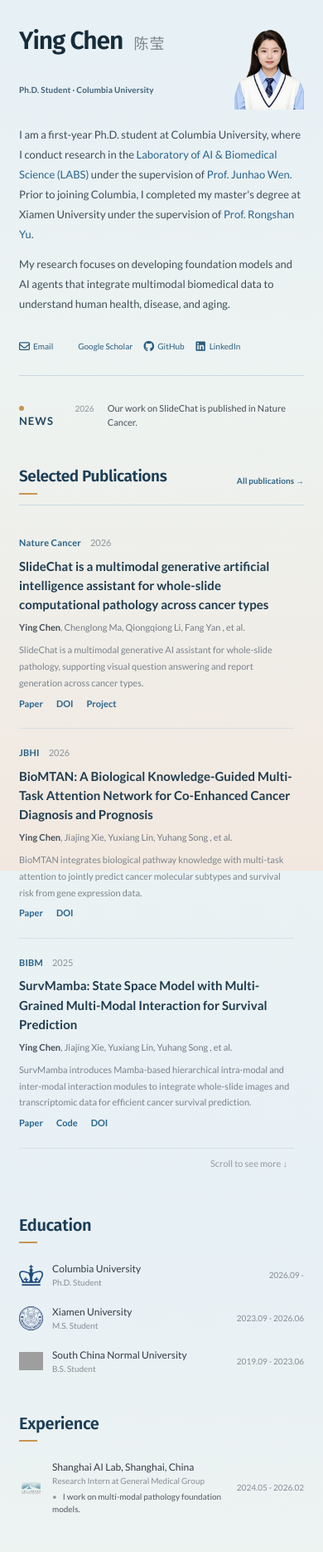
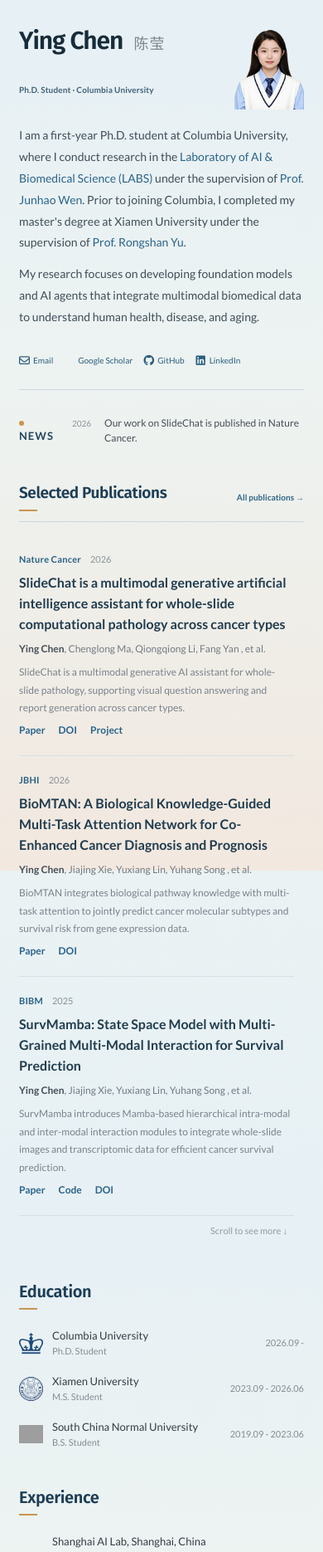
Before and after one commit to CYing18/CYing18.github.io, a Jekyll site: the page built from index.html, in a window 390 px wide. Shown: the part 380-2250 px from the top of the page at 83% size. Built offline with Jekyll 4.4.1, drawn with Linux system fonts in a browser that asks for light colours; nearby versions of some CDN libraries; a style sheet for code colours, icons or effects is not loaded; grey boxes are pictures that could not be loaded.

Commit message:
Improve homepage text readability

```diff
--- a/assets/css/global.css
+++ b/assets/css/global.css
@@ -234,8 +234,8 @@
 .home-bio p {
     margin: 0 0 12px;
     color: #424b54;
-    font-size: 14px;
-    line-height: 1.9;
+    font-size: 16px;
+    line-height: 1.8;
 }
 
 .home-bio a,
@@ -282,7 +282,7 @@
     padding: 12px 0 27px;
     border-bottom: 1px solid #e7e9ec;
     color: #454e58;
-    font-size: 13px;
+    font-size: 14px;
 }
 
 .home-news h2 {
@@ -396,7 +396,7 @@
 .home-publication-abstract {
     margin: 0 0 7px;
     color: #727b85;
-    font-size: 12px;
+    font-size: 13px;
     line-height: 1.7;
 }
 
@@ -417,7 +417,7 @@
 }
 
 .home-publication-links a {
-    font-size: 11px;
+    font-size: 12px;
 }
 
 .home-scroll-hint {
@@ -462,21 +462,21 @@
 
 .home-profile-entry strong {
     color: #343d47;
-    font-size: 14px;
+    font-size: 15px;
     font-weight: 500;
 }
 
 .home-profile-entry span,
 .home-profile-entry time {
     color: #858d96;
-    font-size: 12px;
+    font-size: 13px;
 }
 
 .home-profile-entry p {
     margin: 4px 0 0;
     color: #505963;
-    font-size: 12px;
-    line-height: 1.55;
+    font-size: 13px;
+    line-height: 1.65;
 }
 
 .home-profile-entry p::before {
@@ -496,7 +496,7 @@
     align-items: baseline;
     margin: 8px 0;
     color: #424d59;
-    font-size: 13px;
+    font-size: 14px;
 }
 
 .home-services p span {
@@ -507,7 +507,7 @@
 .home-awards p {
     margin: 0 0 13px;
     color: #343d47;
-    font-size: 13px;
+    font-size: 14px;
     line-height: 1.75;
 }
 
@@ -851,7 +851,7 @@
     }
 
     .home-bio p {
-        font-size: 13px;
+        font-size: 14px;
         line-height: 1.85;
     }
 
@@ -875,7 +875,7 @@
         gap: 16px;
         margin-top: 20px;
         padding: 11px 0;
-        font-size: 11px;
+        font-size: 12px;
     }
 
     .home-news h2 {
@@ -913,7 +913,7 @@
     }
 
     .home-publication h3 {
-        font-size: 15px;
+        font-size: 16px;
     }
 
     .home-publication-meta span {
@@ -922,7 +922,7 @@
 
     .home-publication-authors,
     .home-publication-abstract {
-        font-size: 11px;
+        font-size: 12px;
     }
 
     .home-profile-sections {
@@ -954,34 +954,34 @@
     }
 
     .home-profile-entry strong {
-        font-size: 12px;
+        font-size: 13px;
     }
 
     .home-profile-entry span,
     .home-profile-entry time {
-        font-size: 10px;
+        font-size: 11px;
     }
 
     .home-profile-entry p {
-        font-size: 10px;
+        font-size: 12px;
     }
 
     .home-services p {
         gap: 12px;
-        font-size: 12px;
+        font-size: 13px;
     }
 
     .home-services p span {
         min-width: 133px;
-        font-size: 11px;
+        font-size: 12px;
     }
 
     .home-awards p {
-        font-size: 12px;
+        font-size: 13px;
     }
 
     .home-awards time {
-        font-size: 11px;
+        font-size: 12px;
     }
 
     .home-visitor-map {
```
